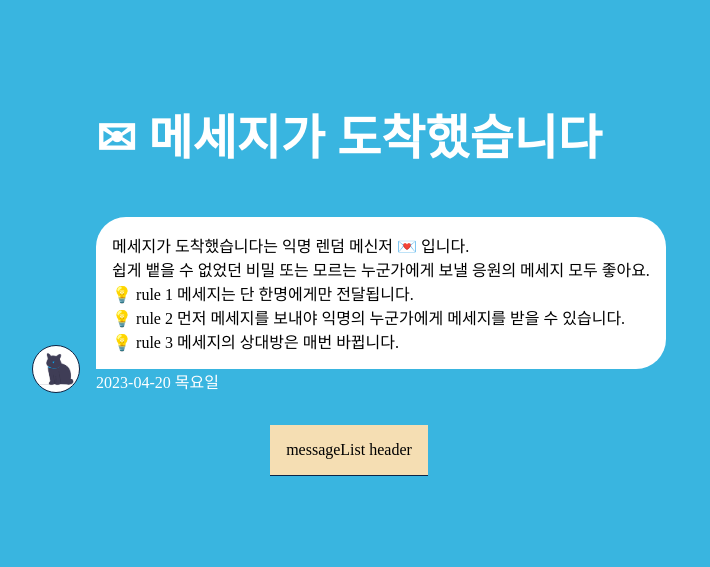
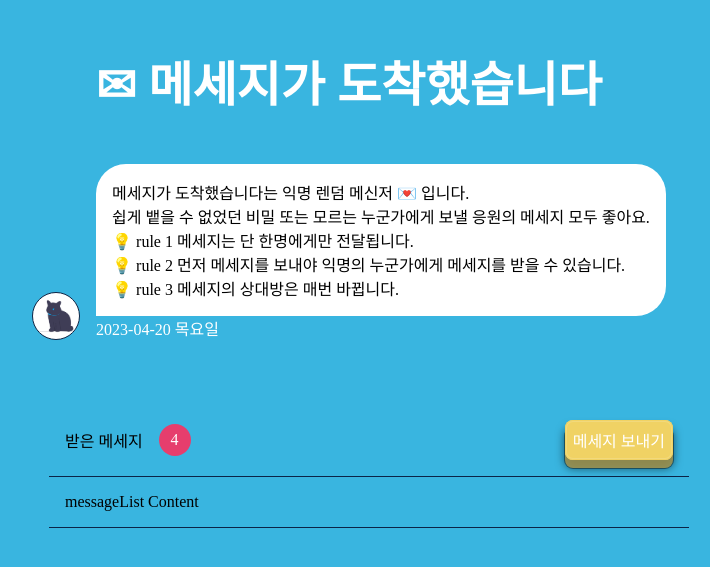
Before and after one commit to SJ0826/random-message-project, a React (Create React App) app: page / in a window 1280 px wide. Shown: the part 137-704 px from the top of the page, without its empty margins (291-1001 px from the left). Built offline with nearby package versions, Linux system fonts and the light colour scheme; a web font is replaced by a local one.

Commit message:
Feat: received message UI & send message button UI

```diff
--- a/src/components/MessageList/_index.scss
+++ b/src/components/MessageList/_index.scss
@@ -1,9 +1,51 @@
 .messageList__container{
-  margin-top: 2em;
+  margin-top: 4em;
+  margin-left: 2.5em;
+  width: 40em;
+}
+
+.messageList__content{
+  padding: 1em;
+  border-bottom: 1px solid $point-blue1;
 }
 
 .messageList__header{
-  padding: 1em;
-  background-color: wheat;
-  border-bottom: 1px solid $point-blue1;
+  @extend .messageList__content;
+  display: flex;
+  justify-content: space-between;
+  align-items: center;
+
+  .received__message{
+    display: flex;
+    align-items: center;
+    .received__message__number {
+    @include set-box-size(1em, 1em, 1em);
+    @include set-center-aligned;
+    margin-left: 1em;
+    padding: 1em;
+    background-color: $point-red1;
+    color: $text-light1;
+    }
+  }
+
+  .send__message__button{
+    @include set-button(0.5em, #F0D264, $text-light1);
+
+    border-radius: 0.5em;
+    box-shadow: 0 0 0 1px #F0D264 inset,
+        0 0 0 2px rgba(255,255,255,0.15) inset,
+        0 8px 0 0 rgba(196, 172, 83, .7),
+        0 8px 0 1px rgba(0,0,0,.4),
+        0 8px 8px 1px rgba(0,0,0,0.5);
+
+    &:active {
+          box-shadow: 0 0 0 1px #F0D264 inset, 0 0 0 2px rgba(255,255,255,0.15) inset, 0 0 0 1px rgba(0,0,0,0.4);
+        }
+    }
 }
+
+
+
+.messageList_list{
+   @extend .messageList__content
+}
--- a/src/components/MessageList/index.tsx
+++ b/src/components/MessageList/index.tsx
@@ -1,9 +1,24 @@
 import React from 'react'
+
+const dummy = [
+	{ name: '성진', message: 'hi' },
+	{ name: '영현', message: 'hi' },
+	{ name: '원필', message: 'hi' },
+	{ name: '도운', message: 'hi' },
+]
 
 const MessageList = () => {
 	return (
 		<section className="messageList__container">
-			<div className="messageList__header">messageList header</div>
+			<div className="messageList__header">
+				<div className="received__message">
+					<span>받은 메세지</span>
+					<div className="received__message__number">{dummy.length}</div>
+				</div>
+				<div className="send__message__button">메세지 보내기</div>
+			</div>
+
+			<div className="messageList_list">messageList Content</div>
 		</section>
 	)
 }
--- a/src/style/_variables.scss
+++ b/src/style/_variables.scss
@@ -9,3 +9,5 @@ $text-light1: #FFFFFF;
 $point-blue1: #0B2447;
 
 $point-red1: #E63E6D;
+
+$point-yellow1: #F5EA5A;
--- a/src/style/main.css
+++ b/src/style/main.css
@@ -101,11 +101,45 @@ button {
 }
 
 .messageList__container {
-  margin-top: 2em;
+  margin-top: 4em;
+  margin-left: 2.5em;
+  width: 40em;
+}
+
+.messageList__content, .messageList_list, .messageList__header {
+  padding: 1em;
+  border-bottom: 1px solid #0B2447;
 }
 
 .messageList__header {
+  display: flex;
+  justify-content: space-between;
+  align-items: center;
+}
+.messageList__header .received__message {
+  display: flex;
+  align-items: center;
+}
+.messageList__header .received__message .received__message__number {
+  height: 1em;
+  width: 1em;
+  border-radius: 1em;
+  display: flex;
+  align-items: center;
+  justify-content: center;
+  margin-left: 1em;
   padding: 1em;
-  background-color: wheat;
-  border-bottom: 1px solid #0B2447;
+  background-color: #E63E6D;
+  color: #FFFFFF;
 }
+.messageList__header .send__message__button {
+  padding: 0.5em;
+  background-color: #F0D264;
+  color: #FFFFFF;
+  cursor: pointer;
+  border-radius: 0.5em;
+  box-shadow: 0 0 0 1px #F0D264 inset, 0 0 0 2px rgba(255, 255, 255, 0.15) inset, 0 8px 0 0 rgba(196, 172, 83, 0.7), 0 8px 0 1px rgba(0, 0, 0, 0.4), 0 8px 8px 1px rgba(0, 0, 0, 0.5);
+}
+.messageList__header .send__message__button:active {
+  box-shadow: 0 0 0 1px #F0D264 inset, 0 0 0 2px rgba(255, 255, 255, 0.15) inset, 0 0 0 1px rgba(0, 0, 0, 0.4);
+}
```
Also changed, not shown: src/style/_mixins.scss (+9 -0 lines), 1 other file (tests, documents, lock files or other folders).
